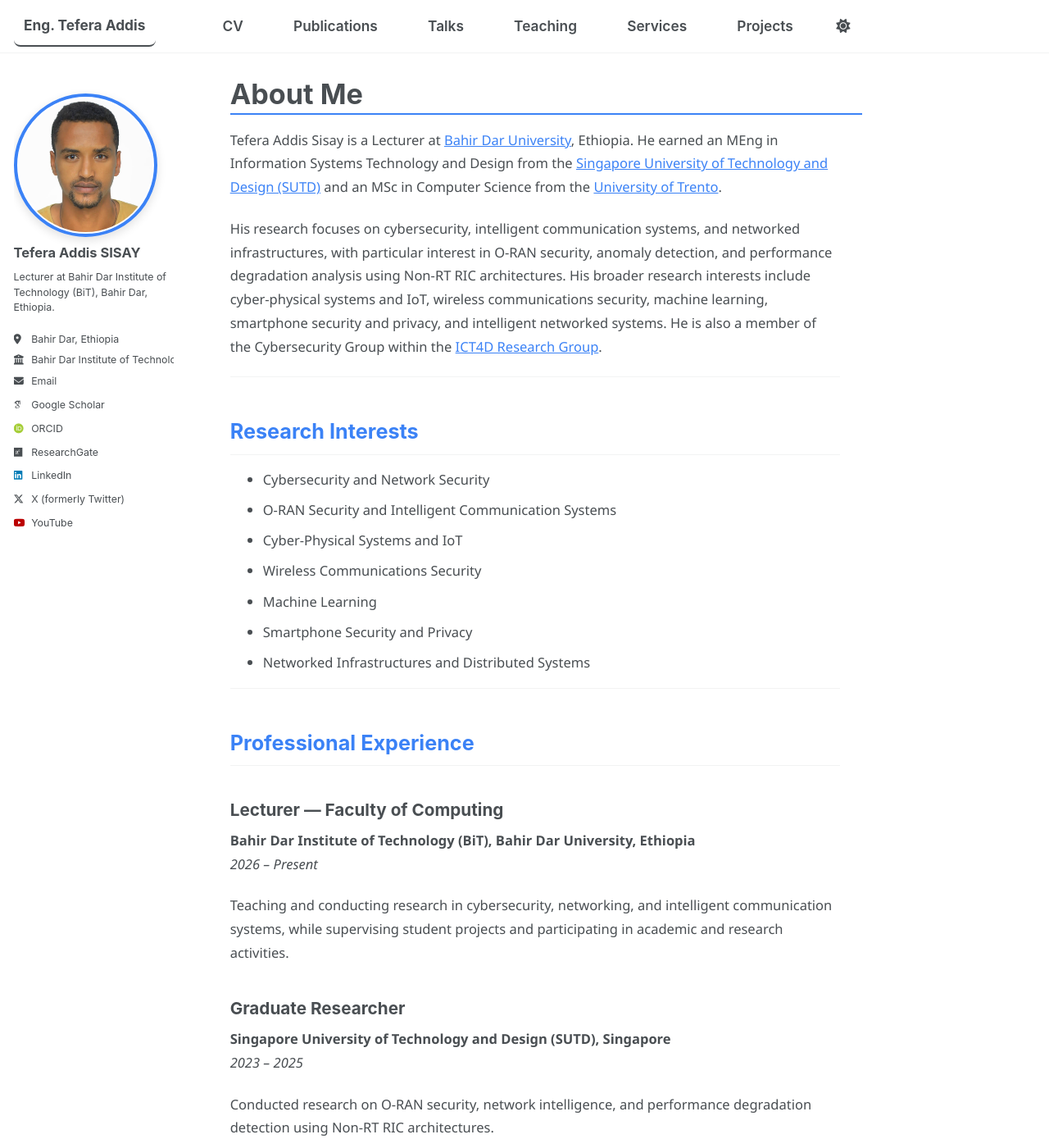
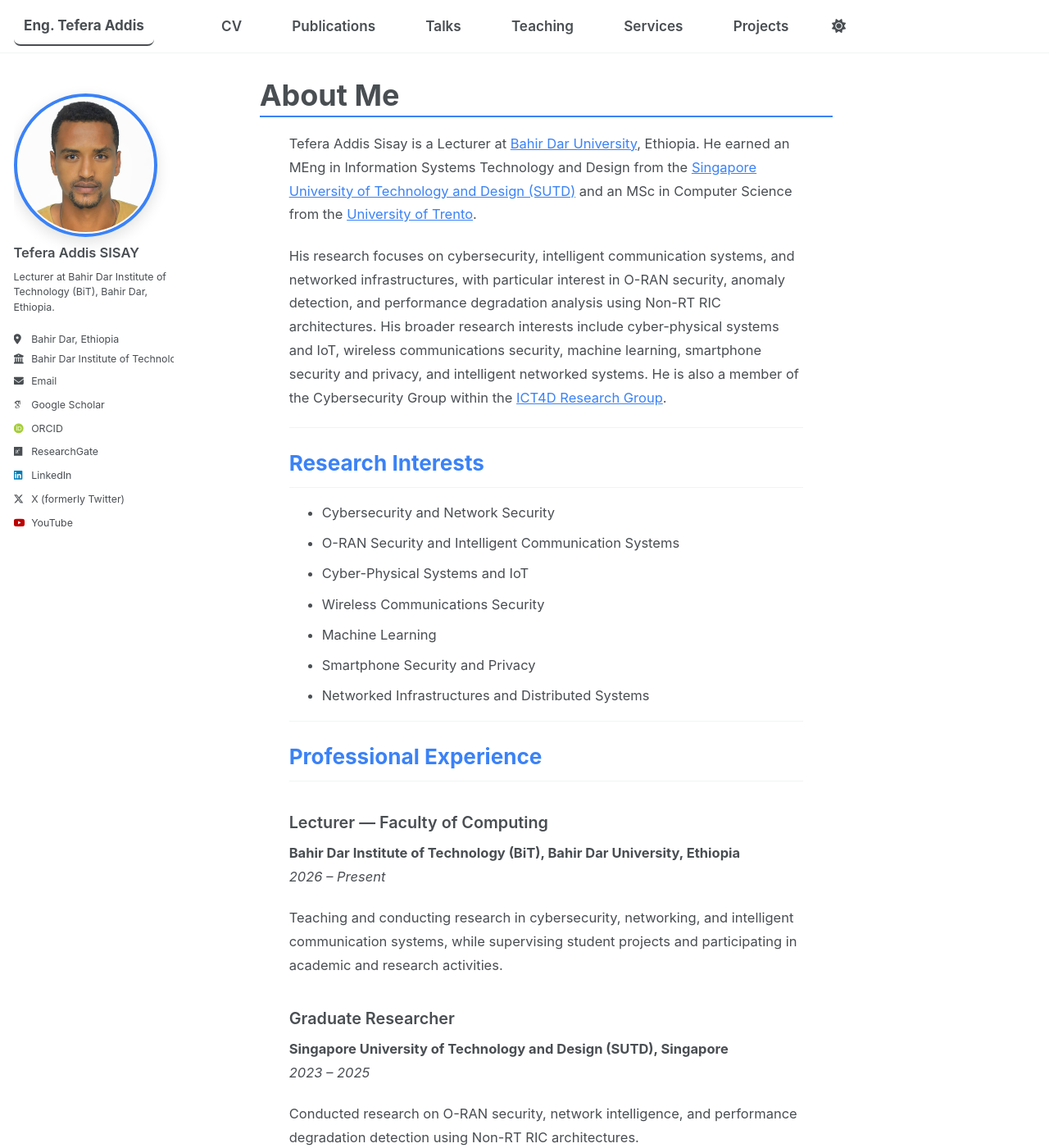
Before and after one commit to tefera-addis-sisay/tefera-addis-sisay.github.io, a Jekyll site: the page built from _pages/about.md, in a window 1280 px wide and 1400 px high. Shown: the whole window at 82% size. Built offline with Jekyll 4.4.1, drawn with Linux system fonts in a browser that asks for light colours; some web fonts are replaced; a script bundle is joined from its source files by our own code; library files that are not in the unit come from our copies.

Commit message:
Update main.scss

```diff
--- a/assets/css/main.scss
+++ b/assets/css/main.scss
@@ -2,8 +2,7 @@
 ---
 
 /*
- * This file controls what is imported from /_sass
- * Jekyll required front matter
+ * Jekyll / Minimal Mistakes main stylesheet imports
  */
 
 @import
@@ -41,59 +40,56 @@
 ;
 
 /* =========================================================
-   BASE
+   MODERN ACADEMIC (SUTD-STYLE CLEAN DESIGN)
 ========================================================= */
 
+/* -------------------------
+   BASE
+-------------------------- */
+
 body {
-  font-family: "Segoe UI", Roboto, sans-serif;
+  font-family: "Inter", "Segoe UI", Roboto, sans-serif;
   font-size: 16.5px;
   line-height: 1.75;
   background-color: var(--global-bg-color);
   color: var(--global-text-color);
 }
 
-/* =========================================================
-   LAYOUT CENTERING FIX (IMPORTANT PART)
-========================================================= */
+/* -------------------------
+   GLOBAL LAYOUT FIX (ALL PAGES CONSISTENT)
+-------------------------- */
 
-/* expand usable screen width */
-.page {
-  max-width: 1700px;
-  margin: 0 auto;
+.page,
+.page__inner-wrap,
+.archive,
+.archive__content,
+.page__content {
+  max-width: 1180px;
+  margin-left: auto;
+  margin-right: auto;
 }
 
-/* center container but allow more breathing space */
-.page__inner-wrap {
-  max-width: 1200px;
-  margin: 0 auto;
+/* inner spacing */
+.page__content,
+.page__inner-wrap,
+.archive {
+  padding-left: 2rem;
+  padding-right: 2rem;
 }
 
-/* MAIN CONTENT SHIFT + CENTER BALANCE */
+/* smooth load */
 .page__content {
-  max-width: 1150px;
-
-  /* slight shift to the right (your request) */
-  margin-left: 3rem;
-  margin-right: auto;
-
-  padding-right: 1.5rem;
-
-  animation: fadeIn 0.3s ease;
+  animation: fadeIn 0.35s ease;
 }
 
-/* optional spacing improvement */
-.archive {
-  padding-top: 1rem;
-}
-
-/* =========================================================
+/* -------------------------
    ANIMATION
-========================================================= */
+-------------------------- */
 
 @keyframes fadeIn {
   from {
     opacity: 0;
-    transform: translateY(8px);
+    transform: translateY(10px);
   }
   to {
     opacity: 1;
@@ -101,73 +97,68 @@
   }
 }
 
-/* =========================================================
-   HEADINGS
-========================================================= */
+/* -------------------------
+   TYPOGRAPHY
+-------------------------- */
 
 h1 {
-  font-size: 1.9rem;
+  font-size: 2rem;
+  font-weight: 700;
   border-bottom: 2px solid #3b82f6;
-  padding-bottom: 0.3rem;
+  padding-bottom: 0.4rem;
+  margin-bottom: 1rem;
 }
 
 h2 {
-  font-size: 1.4rem;
+  font-size: 1.45rem;
+  font-weight: 650;
   color: #3b82f6;
+  margin-top: 1.5rem;
 }
 
 h3 {
-  font-size: 1.15rem;
+  font-size: 1.1rem;
+  font-weight: 600;
 }
 
-/* =========================================================
+p {
+  margin-bottom: 1rem;
+}
+
+/* -------------------------
    LINKS
-========================================================= */
+-------------------------- */
 
 a {
   color: #3b82f6;
   text-decoration: none;
-  transition: all 0.25s ease;
+  transition: all 0.2s ease;
 }
 
 a:hover {
   color: #2563eb;
 }
 
-/* =========================================================
-   PROFILE IMAGE
-========================================================= */
+/* -------------------------
+   NAVIGATION (DESKTOP)
+-------------------------- */
 
-.author__avatar img {
-  border-radius: 50%;
-  border: 4px solid #3b82f6;
-  padding: 2px;
-  box-shadow: 0 4px 12px rgba(0,0,0,0.12);
-  transition: all 0.3s ease;
+.greedy-nav {
+  overflow: visible !important;
 }
-
-.author__avatar img:hover {
-  transform: scale(1.07);
-  box-shadow: 0 10px 25px rgba(0,0,0,0.2);
-}
-
-/* =========================================================
-   NAVIGATION
-========================================================= */
 
 .greedy-nav a {
   font-weight: 600;
-  font-size: 0.96rem;
-  color: var(--global-text-color);
+  font-size: 0.95rem;
   padding: 0.45rem 0.7rem;
   border-radius: 8px;
-  transition: all 0.25s ease;
+  transition: all 0.2s ease;
 }
 
 .greedy-nav a:hover {
   transform: translateY(-2px);
+  background: rgba(59,130,246,0.08);
   color: #3b82f6;
-  background: rgba(59,130,246,0.08);
 }
 
 .greedy-nav a.active {
@@ -175,16 +166,57 @@
   font-weight: 700;
 }
 
-/* =========================================================
+/* -------------------------
+   MOBILE MENU FIX (IMPORTANT)
+-------------------------- */
+
+/* hamburger always visible */
+.greedy-nav__toggle {
+  display: block !important;
+  z-index: 9999;
+}
+
+/* dropdown visibility */
+.greedy-nav__menu {
+  z-index: 9998;
+}
+
+.masthead__inner-wrap {
+  overflow: visible !important;
+}
+
+/* ensure nav does not clip dropdown */
+.greedy-nav .visible-links {
+  overflow: visible !important;
+}
+
+/* -------------------------
+   PROFILE IMAGE
+-------------------------- */
+
+.author__avatar img {
+  border-radius: 50%;
+  border: 4px solid #3b82f6;
+  padding: 2px;
+  box-shadow: 0 6px 18px rgba(0,0,0,0.12);
+  transition: all 0.3s ease;
+}
+
+.author__avatar img:hover {
+  transform: scale(1.06);
+  box-shadow: 0 10px 25px rgba(0,0,0,0.18);
+}
+
+/* -------------------------
    POST NAV CARDS
-========================================================= */
+-------------------------- */
 
 .post-navigation {
   display: flex;
   justify-content: space-between;
   gap: 20px;
-  margin-top: 50px;
-  padding-top: 25px;
+  margin-top: 3rem;
+  padding-top: 2rem;
   border-top: 1px solid #e5e5e5;
 }
 
@@ -199,16 +231,17 @@
 
 .nav-card:hover {
   transform: translateY(-6px);
-  box-shadow: 0 12px 26px rgba(0,0,0,0.1);
+  box-shadow: 0 14px 30px rgba(0,0,0,0.12);
 }
 
-/* =========================================================
+/* -------------------------
    RESPONSIVE
-========================================================= */
+-------------------------- */
 
 @media (max-width: 900px) {
-  .page__content {
-    margin-left: 1rem;
+  .page__content,
+  .archive {
+    padding-left: 1rem;
     padding-right: 1rem;
   }
 }
@@ -217,11 +250,19 @@
   .post-navigation {
     flex-direction: column;
   }
+
+  h1 {
+    font-size: 1.6rem;
   }
 
-/* =========================================================
+  h2 {
+    font-size: 1.25rem;
+  }
+}
+
+/* -------------------------
    DARK MODE
-========================================================= */
+-------------------------- */
 
 @media (prefers-color-scheme: dark) {
 
@@ -238,6 +279,10 @@
     color: #93c5fd;
   }
 
+  h2 {
+    color: #60a5fa;
+  }
+
   .nav-card {
     background: #111827;
     border-color: #1f2937;
@@ -246,4 +291,9 @@
   .author__avatar img {
     border-color: #60a5fa;
   }
+
+  .masthead {
+    background: rgba(15,23,42,0.85);
+    backdrop-filter: blur(10px);
   }
+}
```
Lines whose indentation alone changed are shown as unchanged.
